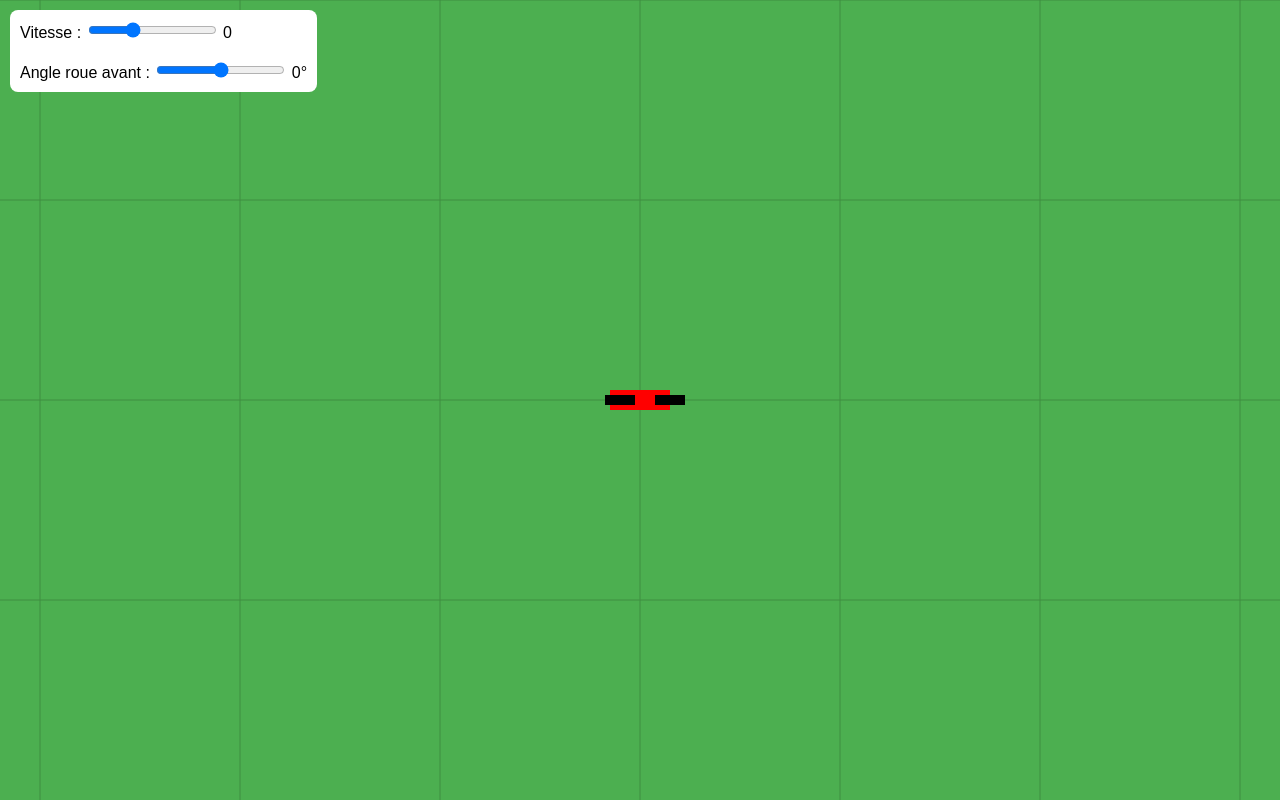
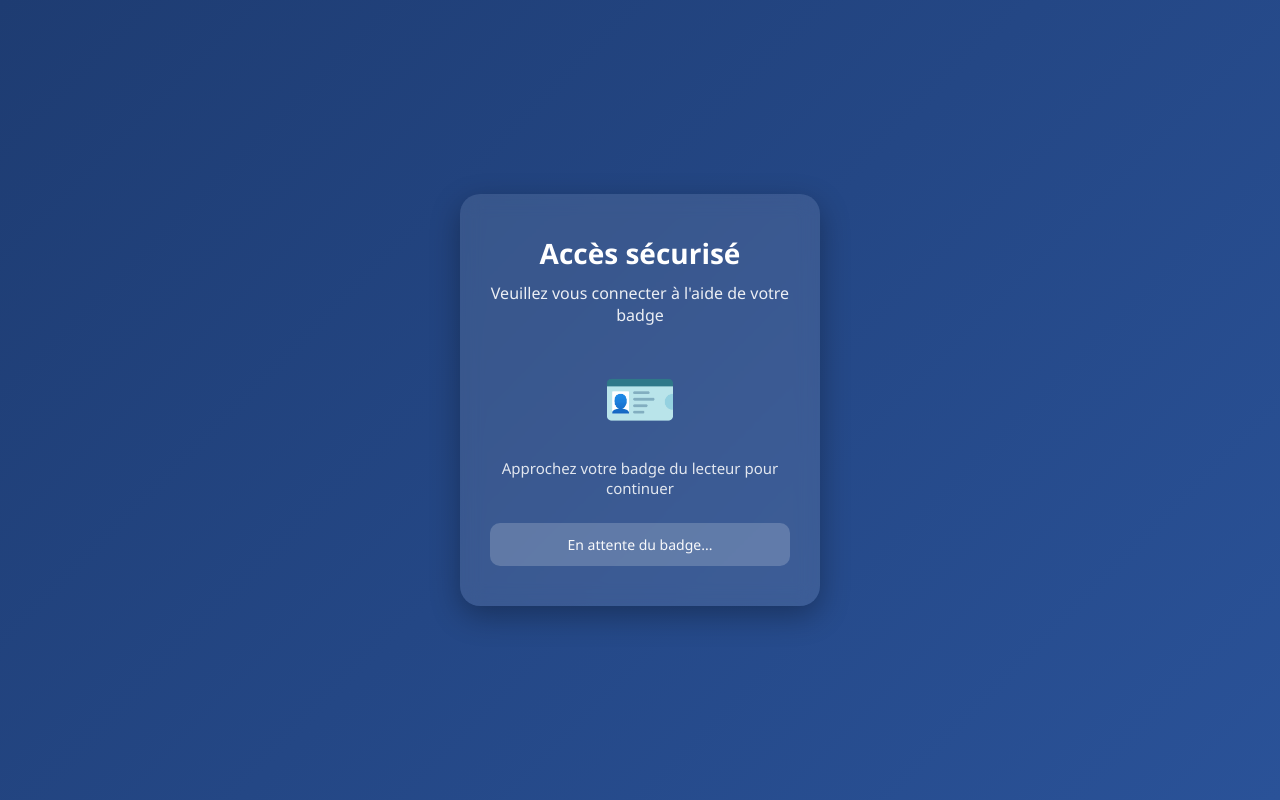
Before and after one commit to AlexDesout/homeTrainerGame, a plain HTML site: page index.html in a window 1280 px wide. Drawn offline with Linux system fonts and the light colour scheme.

Commit message:
login page

```diff
--- a/app.js
+++ b/app.js
@@ -1,3 +1,13 @@
+// 🔒 Vérification login
+const isLogged = localStorage.getItem("isLogged");
+
+if (isLogged !== "true") {
+  console.warn("Accès refusé - pas connecté");
+
+  // Redirection vers login
+  window.location.href = "index.html";
+}
+
 // Initialisation : Configure le canvas, le contexte 2D, les dimensions, les éléments DOM pour les contrôles (vitesse et direction), et définit l'objet bike avec position, angle et empattement.
 const canvas = document.getElementById("canvas");
 const ctx = canvas.getContext("2d");
--- a/index.html
+++ b/index.html
@@ -1,51 +1,29 @@
-<!doctype html>
+<!DOCTYPE html>
 <html lang="fr">
-  <head>
-    <meta charset="UTF-8" />
-    <title>Simulation Vélo - Caméra Suiveuse</title>
-    <style>
-      body {
-        margin: 0;
-        overflow: hidden;
-        background: #87ceeb;
-        font-family: Arial, sans-serif;
-      }
-      #controls {
-        position: absolute;
-        top: 10px;
-        left: 10px;
-        background: white;
-        padding: 10px;
-        border-radius: 8px;
-        z-index: 10;
-      }
-      canvas {
-        display: block;
-      }
-    </style>
-  </head>
-  <body>
-    <div id="controls">
-      <label
-        >Vitesse :
-        <input type="range" id="speed" min="-5" max="10" step="0.1" value="0" />
-      </label>
-      <span id="speedValue">0</span>
-      <br /><br />
-      <label
-        >Angle roue avant :
-        <input
-          type="range"
-          id="steering"
-          min="-45"
-          max="45"
-          step="1"
-          value="0"
-        />
-      </label>
-      <span id="steeringValue">0</span>°
+<head>
+  <meta charset="UTF-8">
+  <meta name="viewport" content="width=device-width, initial-scale=1.0">
+  <title>Connexion Badge</title>
+  <link rel="stylesheet" href="styles.css">
+</head>
+<body>
+
+  <div class="container">
+    <div class="card">
+      <h1>Accès sécurisé</h1>
+      <p class="subtitle">Veuillez vous connecter à l'aide de votre badge</p>
+
+      <div class="badge-icon">🪪</div>
+
+      <p class="instruction">
+        Approchez votre badge du lecteur pour continuer
+      </p>
+
+      <div class="status">
+        En attente du badge...
+      </div>
     </div>
-    <canvas id="canvas"></canvas>
-    <script src="app.js"></script>
-  </body>
+  </div>
+<script src="login.js"></script>
+</body>
 </html>
--- /dev/null
+++ b/login.js
@@ -0,0 +1,58 @@
+const ws = new WebSocket("ws://192.168.0.165:1880/ws/login");
+
+ws.onopen = function () {
+    console.log("Connecté au WebSocket pour le login");
+};
+
+ws.onmessage = function (event) {
+    console.log("Message WebSocket reçu:", event.data);
+
+    try {
+        const data = JSON.parse(event.data);
+
+        // ✅ Cas login
+        if (data.login !== undefined) {
+            console.log("Login reçu:", data.login);
+
+            if (data.login === true) {
+                console.log("Connexion validée");
+
+                // ✅ Stockage
+                localStorage.setItem("isLogged", "true");
+
+                // Redirection
+                window.location.href = "game.html";
+            } else {
+                localStorage.setItem("isLogged", "false");
+            }
+
+            return; // on stop ici pour éviter les autres traitements
+        }
+
+        if (data.speed !== undefined) {
+            speedInput.value = data.speed;
+            console.log("Vitesse mise à jour à:", data.speed);
+        } else {
+            console.warn("Message sans champ reconnu:", data);
+        }
+
+    } catch (e) {
+        // Si ce n'est pas JSON
+        const value = parseFloat(event.data);
+
+        if (!isNaN(value)) {
+            speedInput.value = value;
+            console.log("Valeur numérique reçue:", value);
+        } else {
+            console.error("Message non reconnu:", event.data);
+        }
+    }
+};
+
+ws.onerror = function (error) {
+    console.error("Erreur WebSocket:", error);
+};
+
+ws.onclose = function () {
+    console.log("Connexion WebSocket fermée");
+};
--- /dev/null
+++ b/styles.css
@@ -0,0 +1,66 @@
+* {
+  margin: 0;
+  padding: 0;
+  box-sizing: border-box;
+  font-family: 'Segoe UI', Tahoma, Geneva, Verdana, sans-serif;
+}
+
+body {
+  height: 100vh;
+  background: linear-gradient(135deg, #1e3c72, #2a5298);
+  display: flex;
+  justify-content: center;
+  align-items: center;
+  color: white;
+}
+
+.container {
+  width: 100%;
+  max-width: 400px;
+  padding: 20px;
+}
+
+.card {
+  background: rgba(255, 255, 255, 0.1);
+  backdrop-filter: blur(10px);
+  border-radius: 20px;
+  padding: 40px 30px;
+  text-align: center;
+  box-shadow: 0 10px 30px rgba(0,0,0,0.3);
+}
+
+h1 {
+  font-size: 28px;
+  margin-bottom: 10px;
+}
+
+.subtitle {
+  font-size: 16px;
+  opacity: 0.9;
+  margin-bottom: 30px;
+}
+
+.badge-icon {
+  font-size: 60px;
+  margin-bottom: 20px;
+}
+
+.instruction {
+  font-size: 15px;
+  margin-bottom: 25px;
+  opacity: 0.85;
+}
+
+.status {
+  background-color: rgba(255, 255, 255, 0.2);
+  padding: 12px;
+  border-radius: 10px;
+  font-size: 14px;
+  animation: pulse 1.5s infinite;
+}
+
+@keyframes pulse {
+  0% { opacity: 0.6; }
+  50% { opacity: 1; }
+  100% { opacity: 0.6; }
+}
```
Also changed, not shown: game.html (added, +51 -0 lines).
